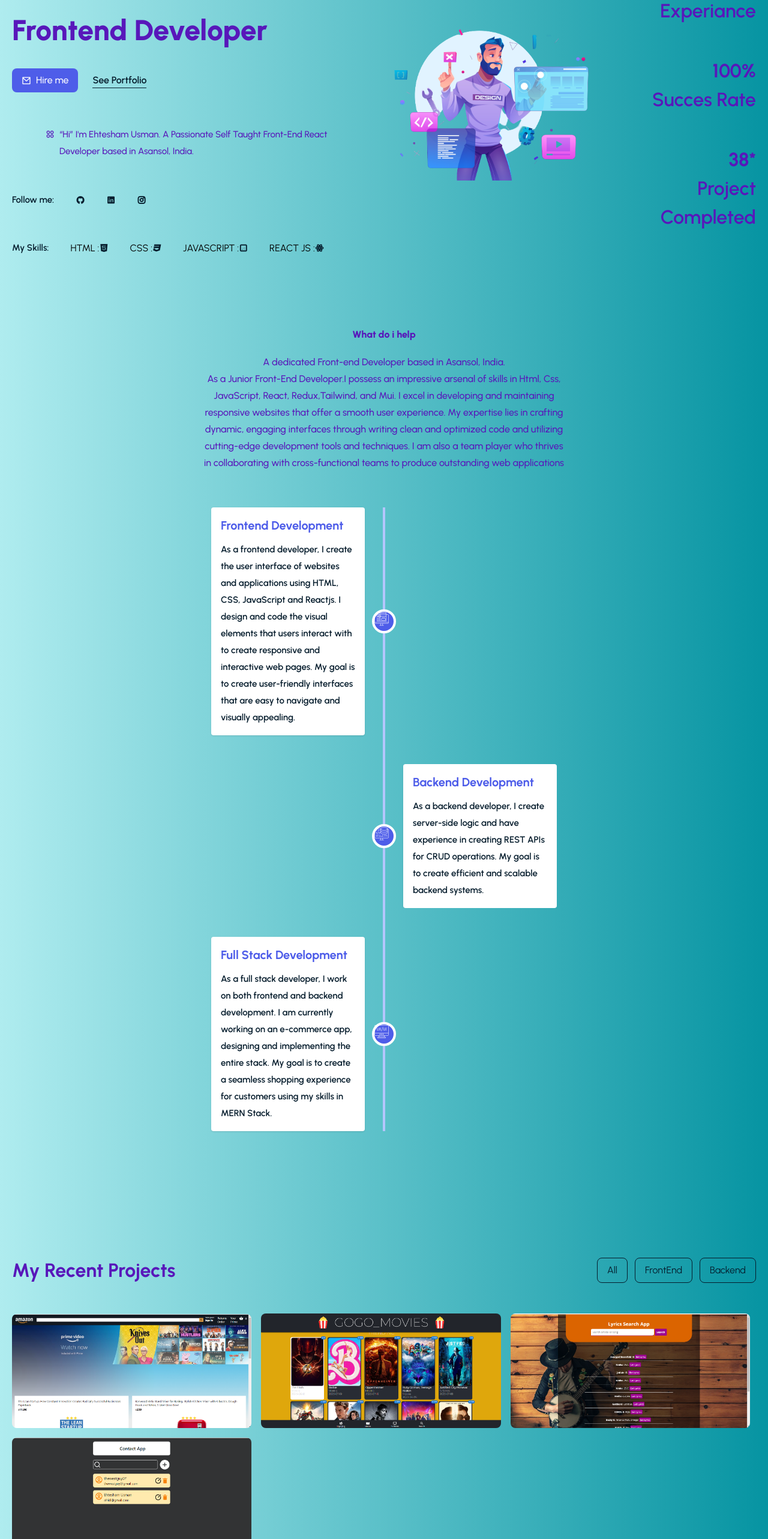
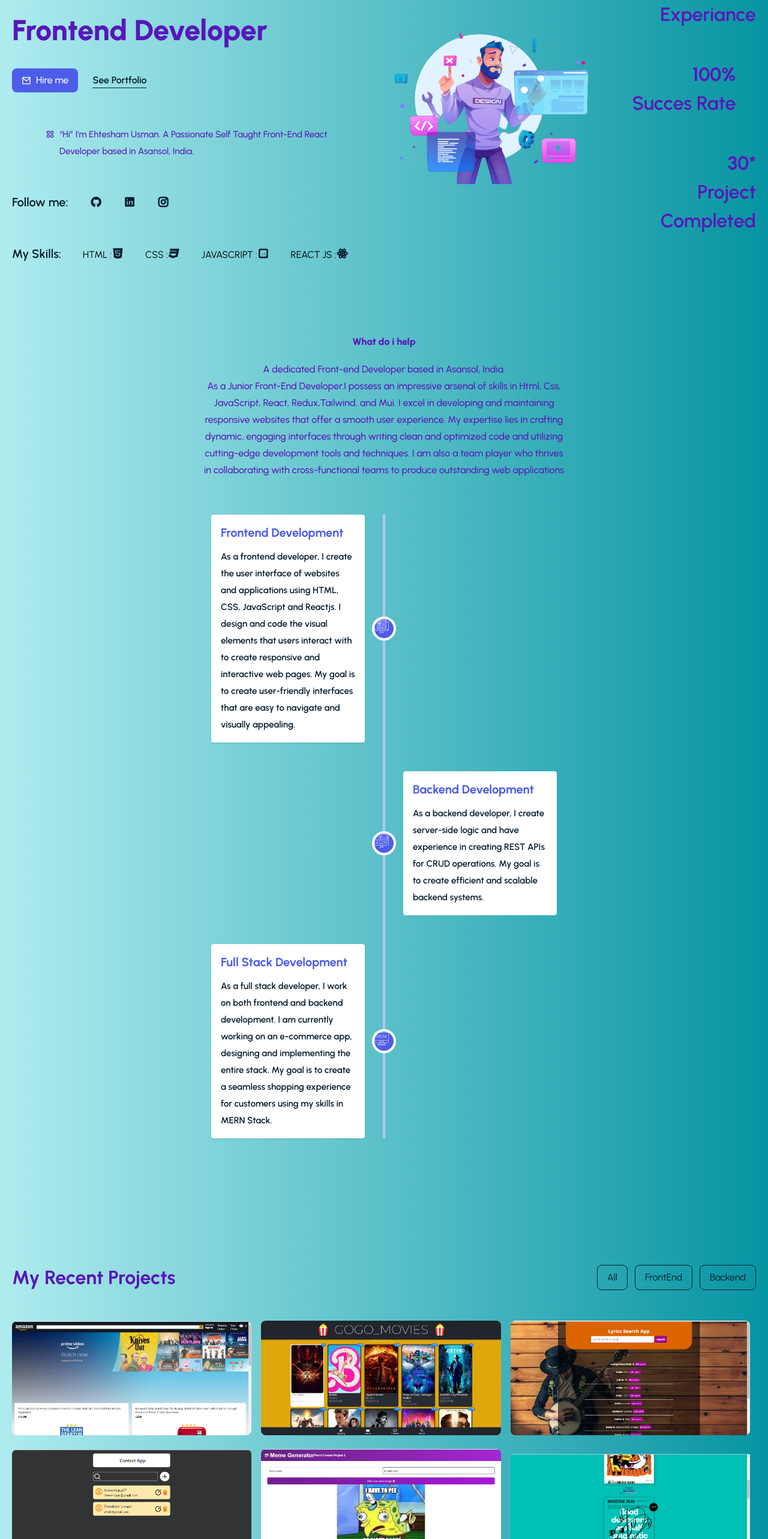
Before and after one commit to Ehtesham1234/PortFolio2, a React (Vite) app: page / in a window 1280 px wide. Shown: the part 234-2800 px from the top of the page at 60% size. Built offline with nearby package versions, Linux system fonts and the light colour scheme.

Commit message:
few project and hero section changes

```diff
--- a/src/assets/data/portfolioData.js
+++ b/src/assets/data/portfolioData.js
@@ -2,6 +2,8 @@ import portfolioImg01 from "../images/Amazon-Clone.png";
 import portfolioImg02 from "../images/MoviesApp.png";
 import portfolioImg03 from "../images/Lyrics-app.png";
 import portfolioImg04 from "../images/CrudAppFirebase.png";
+import portfolioImg05 from "../images/Meme-generator.png";
+import portfolioImg06 from "../images/Backstage-Talks-Clone.png";
 
 const portfolios = [
   {
@@ -71,6 +73,27 @@ const portfolios = [
     siteUrl: "https://ehtesham1234.github.io/Crud-App-Firebase/",
     gitUrl: "https://github.com/Ehtesham1234/Crud-App-Firebase",
   },
+  {
+    id: "05",
+    imgUrl: portfolioImg05,
+    category: "Front End",
+    title: "Meme Generator",
+    description:
+      "Fetching random meme Images from an API and writing meme sentence on it through input , using React Redux Toolkit for state management",
+    technologies: ["React", "Html", "Css", "Javascript", "Redux Toolkit"],
+    siteUrl: "https://ehtesham1234.github.io/meme-generator/",
+    gitUrl: "https://github.com/Ehtesham1234/meme-generator",
+  },
+  {
+    id: "06",
+    imgUrl: portfolioImg06,
+    category: "Front End",
+    title: "Backstage-Talks Clone",
+    description: "Implemented the scroll feature of backstage talks magzine",
+    technologies: ["React", "Html", "Css", "Javascript"],
+    siteUrl: "https://ehtesham1234.github.io/backstage-talks/",
+    gitUrl: "https://github.com/Ehtesham1234/backstage-talks",
+  },
 ];
 
 export default portfolios;
--- a/src/components/UI/Hero.jsx
+++ b/src/components/UI/Hero.jsx
@@ -62,15 +62,15 @@ const Hero = ({ handleClick }) => {
               “Hi” I'm Ehtesham Usman. A Passionate Self Taught Front-End React
               Developer based in Asansol, India.
             </p>
-            <div className="flex item-center gap-9 mt-14">
-              <span className="text-smallTextColor dark:text-smallTextColorDark text-[15px] font-[600]">
+            <div className="flex item-center gap-9 mt-14 flex-wrap">
+              <span className="text-smallTextColor dark:text-smallTextColorDark text-[20px] font-[600]">
                 Follow me:
               </span>
               <span className="">
                 <a
                   href="https://github.com/Ehtesham1234"
                   target="_blank"
-                  className="text-smallTextColor dark:text-smallTextColorDark text-[15px] font-[600]"
+                  className="text-smallTextColor dark:text-smallTextColorDark text-[20px] font-[600]"
                 >
                   <i className="ri-github-fill"></i>
                 </a>
@@ -79,7 +79,7 @@ const Hero = ({ handleClick }) => {
                 <a
                   href="https://www.linkedin.com/in/ehtesham-usman-aa41a022b/"
                   target="_blank"
-                  className="text-smallTextColor dark:text-smallTextColorDark text-[15px] font-[600]"
+                  className="text-smallTextColor dark:text-smallTextColorDark text-[20px] font-[600]"
                 >
                   <i className="ri-linkedin-box-fill"></i>
                 </a>
@@ -87,21 +87,21 @@ const Hero = ({ handleClick }) => {
               <span className="">
                 <a
                   href="#instagram"
-                  className="text-smallTextColor dark:text-smallTextColorDark text-[15px] font-[600]"
+                  className="text-smallTextColor dark:text-smallTextColorDark text-[20px] font-[600]"
                 >
                   <i className="ri-instagram-line"></i>
                 </a>
               </span>
             </div>
             <div className="flex item-center gap-9 mt-14 flex-wrap">
-              <span className="text-smallTextColor dark:text-smallTextColorDark text-[15px] font-[600]">
+              <span className="text-smallTextColor dark:text-smallTextColorDark text-[20px] font-[600]">
                 My Skills:
               </span>
               <span className="gap-2 dark:text-white">
                 HTML :
                 <a
                   href="#"
-                  className="text-smallTextColor dark:text-headingColorDark text-[15px] font-[600]"
+                  className="text-smallTextColor dark:text-headingColorDark text-[20px] font-[600]"
                 >
                   <i className="ri-html5-fill"></i>
                 </a>
@@ -110,7 +110,7 @@ const Hero = ({ handleClick }) => {
                 CSS :
                 <a
                   href="#"
-                  className="text-smallTextColor dark:text-headingColorDark text-[15px] font-[600]"
+                  className="text-smallTextColor dark:text-headingColorDark text-[20px] font-[600]"
                 >
                   <i className="ri-css3-fill"></i>
                 </a>
@@ -119,7 +119,7 @@ const Hero = ({ handleClick }) => {
                 JAVASCRIPT :
                 <a
                   href="#"
-                  className="text-smallTextColor dark:text-headingColorDark text-[15px] font-[600]"
+                  className="text-smallTextColor dark:text-headingColorDark text-[20px] font-[600]"
                 >
                   <i className="ri-javascript-line "></i>
                 </a>
@@ -128,7 +128,7 @@ const Hero = ({ handleClick }) => {
                 REACT JS :
                 <a
                   href="#"
-                  className="text-smallTextColor dark:text-headingColorDark text-[15px] font-[600]"
+                  className="text-smallTextColor dark:text-headingColorDark text-[20px] font-[600]"
                 >
                   <i className="ri-reactjs-line"></i>
                 </a>
@@ -150,9 +150,9 @@ const Hero = ({ handleClick }) => {
 
           <div
             className="md:basis-1/5 flex justify-between text-center mt-18 flex-wrap gap-3 md:mt-0
-          md:flex-col md:justify-end md:text-end "
+          md:flex-col md:justify-end md:text-end items-center "
           >
-            <div className="mb-10">
+            <div className="mb-10 px-20 xs:px-0">
               <h2 className="text-headingColor dark:text-headingColorDark font-[700] text-[32px]">
                 <CountUp start={0} end={1} duration={2} suffix="*" />
               </h2>
@@ -160,7 +160,7 @@ const Hero = ({ handleClick }) => {
                 Year of Experiance
               </h4>
             </div>
-            <div className="mb-10">
+            <div className="mb-10 px-[7rem] xs:px-0">
               <h2 className="text-headingColor dark:text-headingColorDark font-[700] text-[32px]">
                 <CountUp start={0} end={100} duration={2} suffix="%" />
               </h2>
@@ -168,9 +168,9 @@ const Hero = ({ handleClick }) => {
                 Succes Rate
               </h4>
             </div>{" "}
-            <div className="mb-10">
+            <div className="mb-10 px-20 xs:px-0">
               <h2 className="text-headingColor dark:text-headingColorDark font-[700] text-[32px]">
-                <CountUp start={0} end={38} duration={2} suffix="*" />
+                <CountUp start={0} end={30} duration={2} suffix="*" />
               </h2>
               <h4 className="text-headingColor dark:text-headingColorDark font-[600] text-[32px]">
                 Project Completed
--- a/tailwind.config.js
+++ b/tailwind.config.js
@@ -1,4 +1,5 @@
 /** @type {import('tailwindcss').Config} */
+const defaultTheme = require("tailwindcss/defaultTheme");
 export default {
   darkMode: "class",
   content: [
@@ -7,6 +8,11 @@ export default {
     "node_modules/flowbite-react/**/*.{js,jsx,ts,tsx}",
   ],
   theme: {
+    screens: {
+      xs: "510px",
+      ...defaultTheme.screens,
+    },
+
     extend: {
       colors: {
         primaryColor: "#4e5de9",
```
Also changed, not shown: src/assets/images/Backstage-Talks-Clone.png (added), src/assets/images/Meme-generator.png (added).
